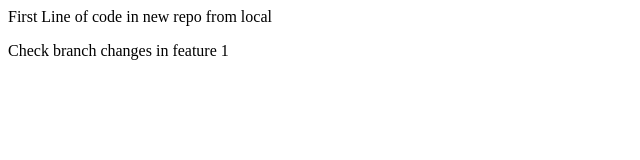
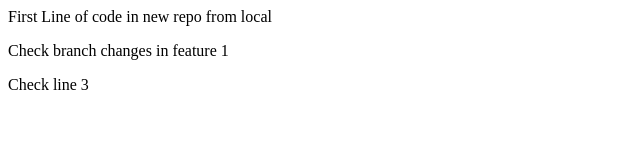
Before and after one commit to MSatishKumar289/local-repo-test, a plain HTML site: page index.html in a window 1280 px wide. Shown: the full height of the page, 0-640 px from the left. Drawn offline with Linux system fonts and the light colour scheme.

Commit message:
line 3 added

```diff
--- a/index.html
+++ b/index.html
@@ -1,2 +1,3 @@
 <p> First Line of code in new repo from local</p>
 <p>Check branch changes in feature 1</p>
+<p>Check line 3</p>
```
